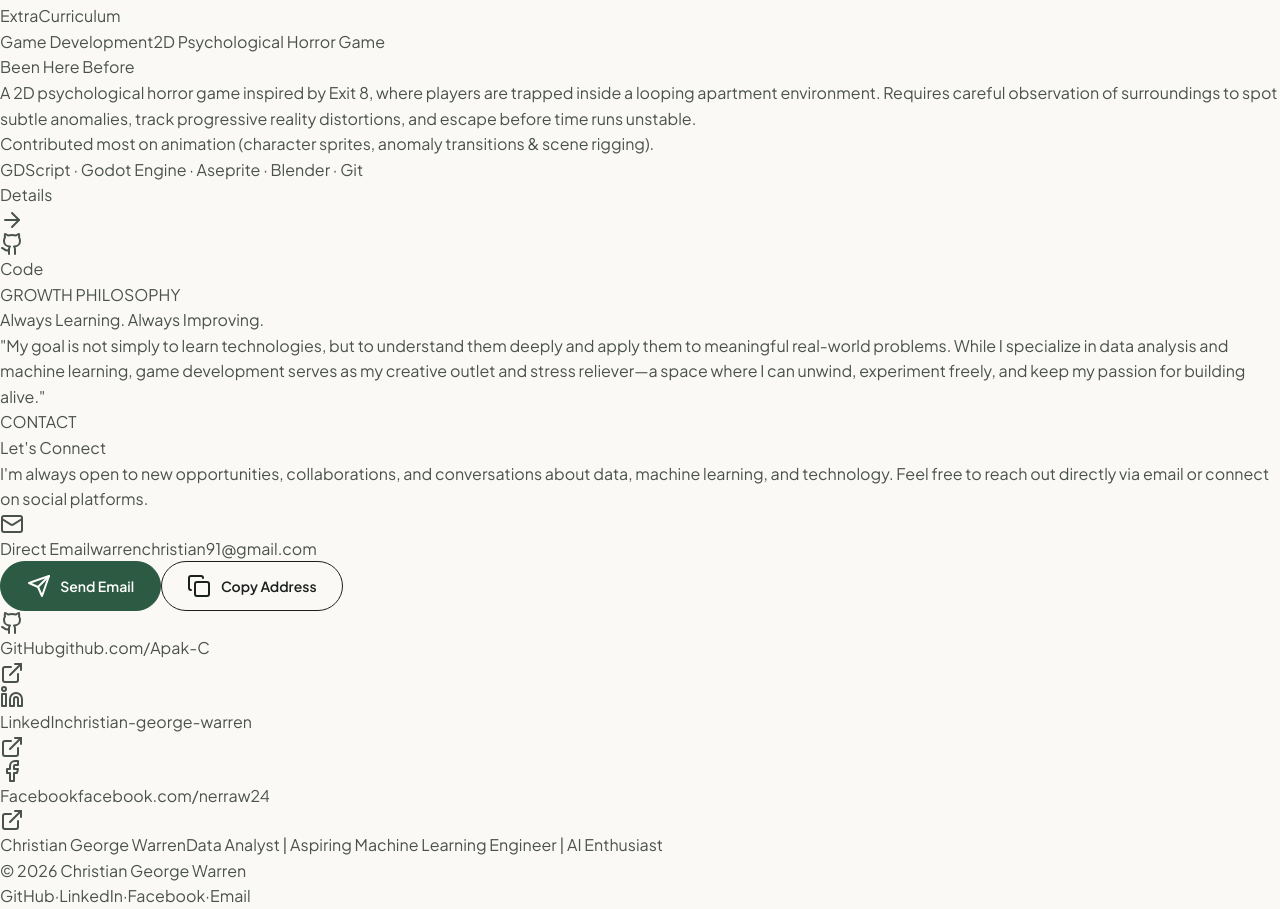
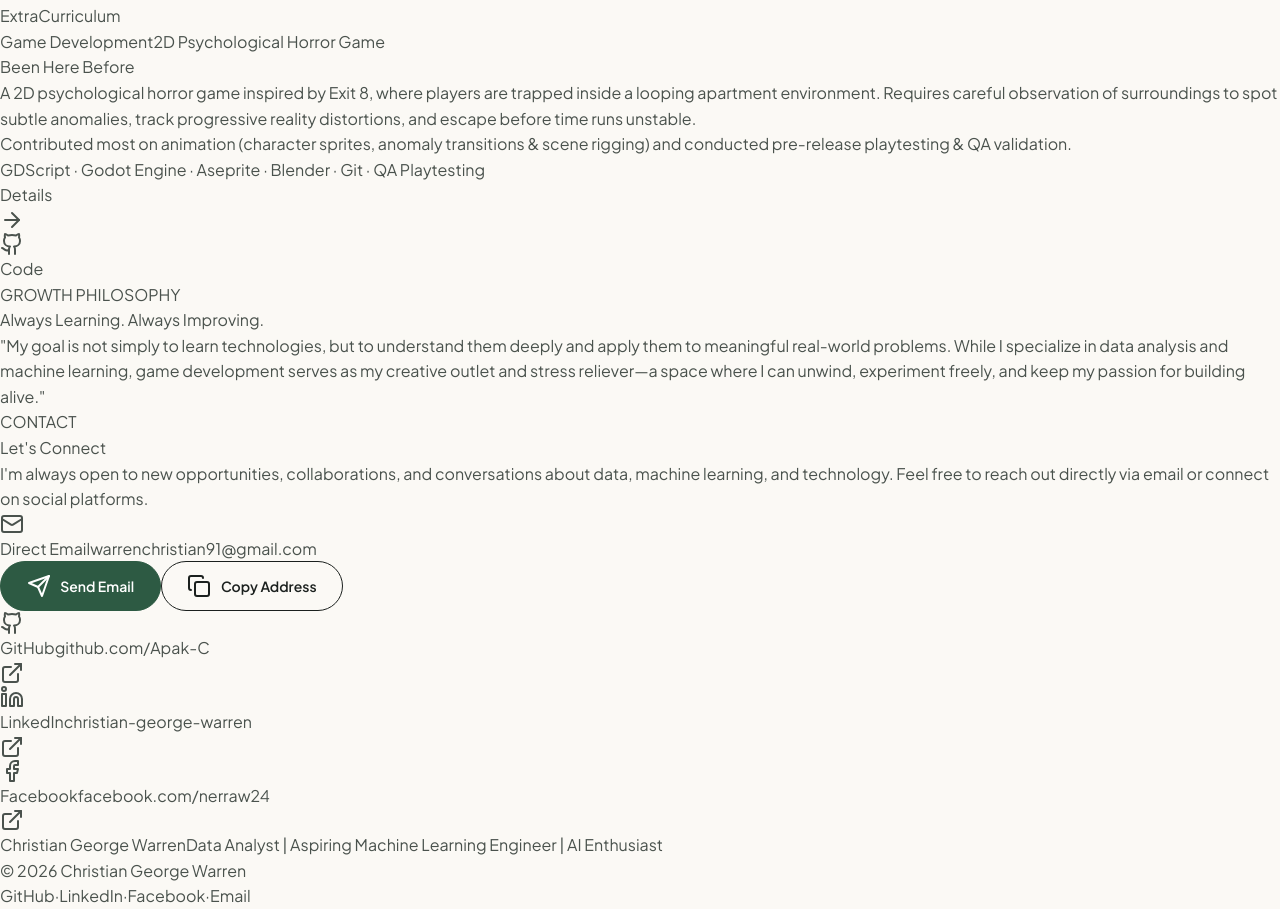
Before and after one commit to Apak-C/Portfolio_Website, a React (Vite) app: page / in a window 1280 px wide. Shown: the part 8660-9569 px from the top of the page. Built offline with nearby package versions, Linux system fonts and the light colour scheme.

Commit message:
Add pre-release playtesting and QA validation to Game Dev contributions

```diff
--- a/src/data/portfolioData.js
+++ b/src/data/portfolioData.js
@@ -171,11 +171,11 @@ export const extraCurricularProjects = [
     subtitle: "2D Psychological Horror Game",
     category: "Game Development",
     summary: "A 2D psychological horror game inspired by Exit 8, where players are trapped inside a looping apartment environment. Requires careful observation of surroundings to spot subtle anomalies, track progressive reality distortions, and escape before time runs unstable.",
-    contribution: "Contributed most on animation (character sprites, anomaly transitions & scene rigging).",
+    contribution: "Contributed most on animation (character sprites, anomaly transitions & scene rigging) and conducted pre-release playtesting & QA validation.",
     problem: "Designing an unsettling looping environment with progressive psychological tension, subtle visual anomalies, and seamless room loop resets.",
-    solution: "Programmed core loop detection and anomaly state machines in Godot Engine, authored custom frame-by-frame 2D pixel animations in Aseprite, built 3D environmental references in Blender, and tracked versions with Git.",
-    techList: "GDScript · Godot Engine · Aseprite · Blender · Git",
-    technologies: ["GDScript", "Godot Engine", "Aseprite", "Blender", "Git"],
+    solution: "Programmed core loop detection and anomaly state machines in Godot Engine, authored custom frame-by-frame 2D pixel animations in Aseprite, built 3D environmental references in Blender, and performed extensive playtesting to catch anomaly bugs and balance difficulty prior to release.",
+    techList: "GDScript · Godot Engine · Aseprite · Blender · Git · QA Playtesting",
+    technologies: ["GDScript", "Godot Engine", "Aseprite", "Blender", "Git", "QA Playtesting"],
     githubUrl: "https://github.com/Dooooooks/scream",
     liveDemoUrl: "#"
   }
```
